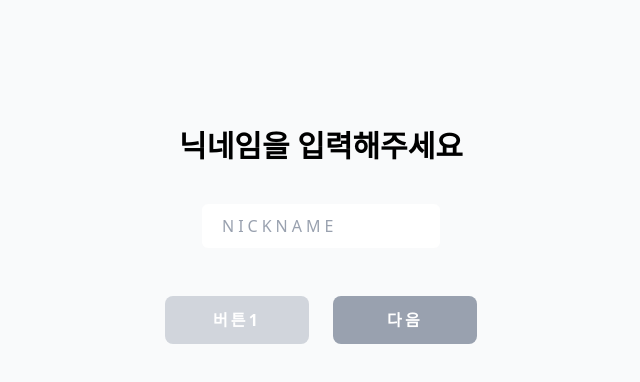
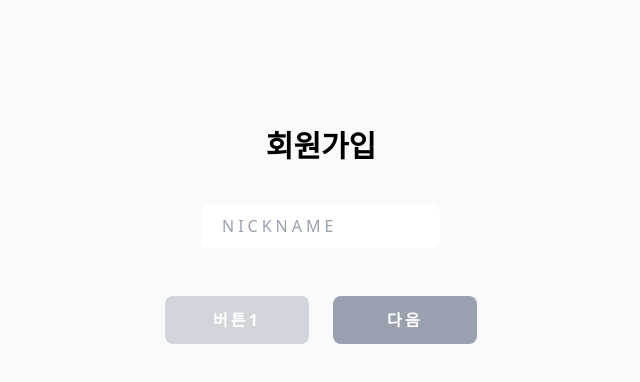
Before and after one commit to sinchon-oneTrillion/Frontend, a React (Vite) app: page /onboarding in a window 1280 px wide. Shown: the top 382 px of the page, without its empty margins (319-959 px from the left). Built offline with nearby package versions, Linux system fonts and the light colour scheme.

Commit message:
feat: onboarding 구현

```diff
--- a/src/pages/onboarding/index.tsx
+++ b/src/pages/onboarding/index.tsx
@@ -30,7 +30,7 @@ export default function OnboardingIndex() {
     <div>
 
         <h1 className="mb-10 text-center text-[30px] leading-[36px] font-semibold">
-        닉네임을 입력해주세요
+        회원가입
       </h1>
       <form
         onSubmit={(e) => {
```
